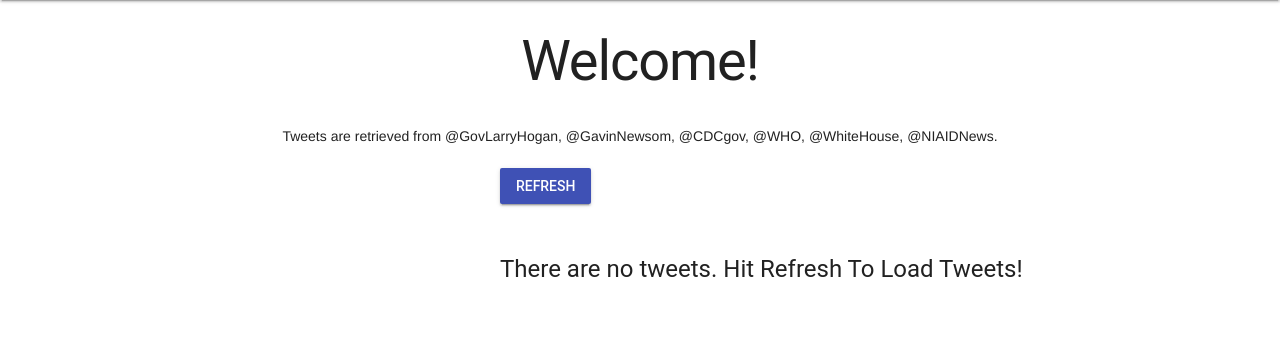
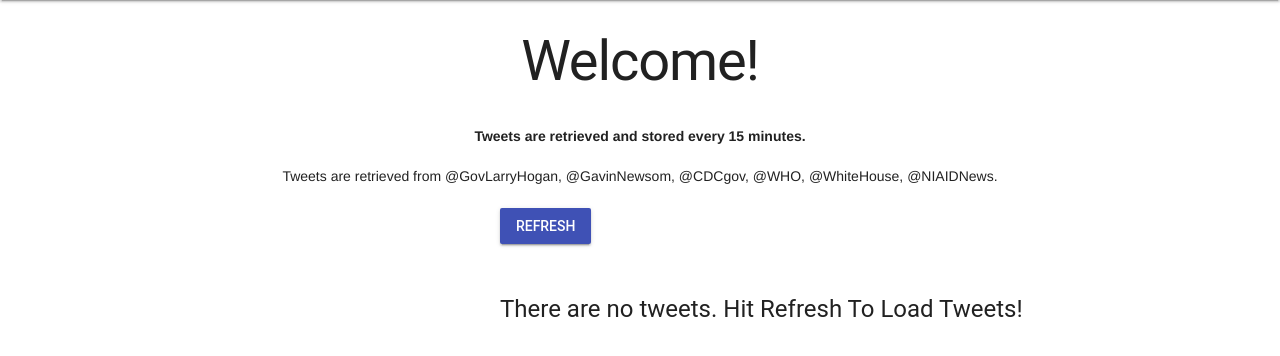
Before and after one commit to dannypenguin/CMSC495G6, a Flask app: page / in a window 1280 px wide. Shown: the part 64-420 px from the top of the page. Run offline with Flask 2, Linux system fonts and the light colour scheme; data that the repository does not hold is empty.

Commit message:
ui enhancements

```diff
--- a/templates/index.html
+++ b/templates/index.html
@@ -7,6 +7,7 @@
         </div>
     </header>
     <h1 style="text-align: center">Welcome!</h1>
+    <p style="text-align: center"><b>Tweets are retrieved and stored every 15 minutes.</b></p>
     <p style="text-align: center">Tweets are retrieved from @GovLarryHogan, @GavinNewsom, @CDCgov, @WHO, @WhiteHouse, @NIAIDNews.</p>
     <div class="form">
         <form action="/" method="POST">
```
